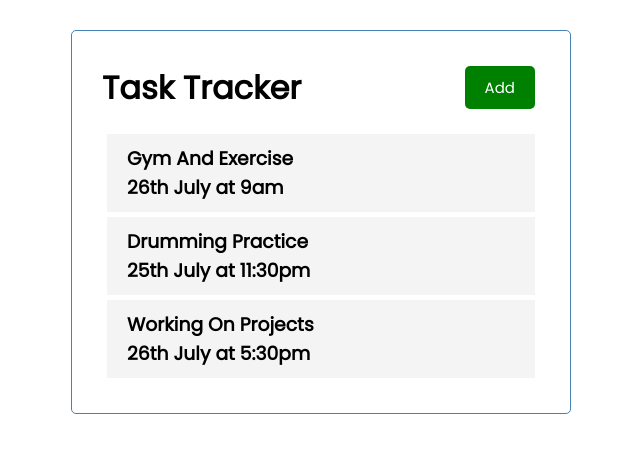
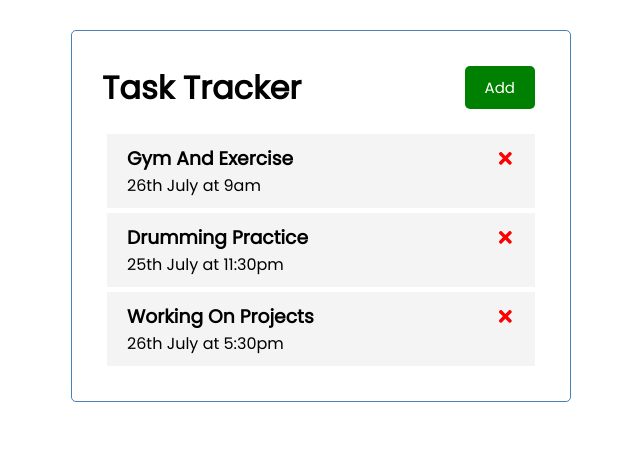
Before and after one commit to hrithik20007/Task-Tracker-React, a React (Create React App) app: page / in a window 1280 px wide. Shown: the top 452 px of the page, without its empty margins (319-959 px from the left). Built offline with nearby package versions, Linux system fonts and the light colour scheme.

Commit message:
Basic 2nd structure

```diff
--- a/src/App.js
+++ b/src/App.js
@@ -24,10 +24,19 @@ function App() {
     }
 ])
 
+//For deleting tasks
+const deleteTask = (id) =>{
+  setTasks(tasks.filter((task) => task.id!==id))
+}
+
   return (
     <div className="container">
       <Header title="Task Tracker"/>
-      <Tasks tasks={tasks}/>
+      {tasks.length>0?(
+          <Tasks tasks={tasks} deleteTask={deleteTask}/>
+      ):(
+        <h3>No Tasks</h3>
+      )}
     </div>
   );
 }
--- a/src/components/Task.js
+++ b/src/components/Task.js
@@ -1,8 +1,13 @@
-const Task = ({task}) => {
+import { FaTimes } from 'react-icons/fa'
+
+const Task = ({task , deleteTask}) => {
   return (
     <div className='task'>
-        <h3>{task.text}</h3>
-        <h3>{task.day}</h3>
+        <h3>
+            {task.text} <FaTimes style={{ color:'red',
+            cursor:'pointer'}} onClick={() => deleteTask(task.id)}/>
+        </h3>
+        <p>{task.day}</p>
     </div>
   )
 }
--- a/src/components/Tasks.js
+++ b/src/components/Tasks.js
@@ -1,10 +1,10 @@
 import Task from './Task'
 
-const Tasks = ({tasks}) => {
+const Tasks = ({tasks , deleteTask}) => {
   return (
     <>
         {tasks.map((task) => (
-            <Task key={task.id} task={task}/>
+            <Task key={task.id} task={task} deleteTask={deleteTask}/>
         ))}
     </>
   )
```
